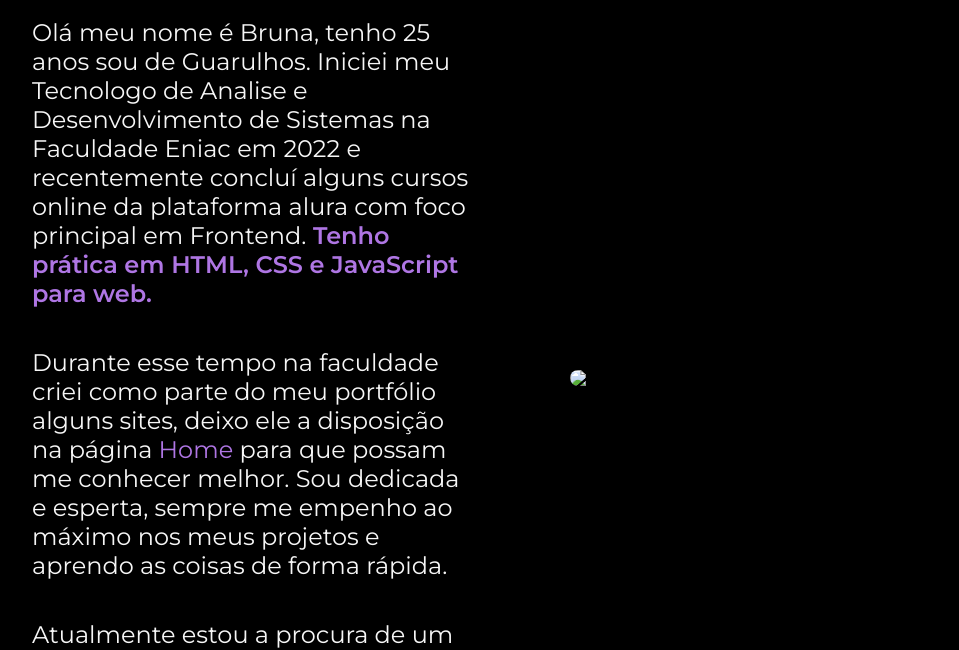
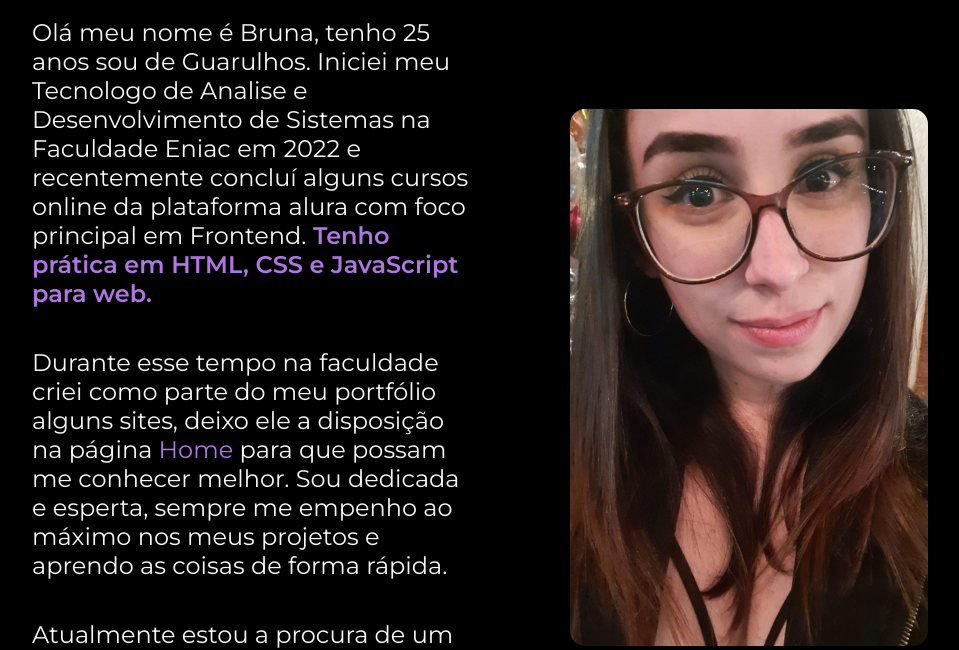
Before and after one commit to ikarosny/portfolio, a plain HTML site: page sobre.html in a window 1280 px wide. Shown: the part 186-836 px from the top of the page, without its empty margins (160-1119 px from the left). Drawn offline with nearby package versions, Linux system fonts and the light colour scheme.

Commit message:
sobre.html

```diff
--- a/sobre.html
+++ b/sobre.html
@@ -23,7 +23,7 @@
                 <p class="apresentacao__conteudo__texto">Durante esse tempo na faculdade criei como parte do meu portfólio alguns sites, deixo ele a disposição na página <a href="./index.html" class="titulo-destaque">Home</a> para que possam me conhecer melhor. Sou dedicada e esperta, sempre me empenho ao máximo nos meus projetos e aprendo as coisas de forma rápida.</p>
                 <p class="apresentacao__conteudo__texto">Atualmente estou a procura de um estágio, onde possa por minhas habilidades em práticas e entrar na tão sonhada área que é a de T.I para mim. Seria um prazer poder conversar ou esclarecer alguma dúvida!!</p>
             </section>
-            <img class="FotodaBruna" src="./imagens/foto3x2.jpg">
+            <img class="FotodaBruna" src="./foto3x2.jpg">
         </main>
         <footer>
             <p>Desenvolvido por Bruna de Oliveira.</p>
```
